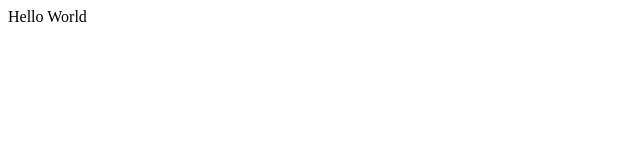
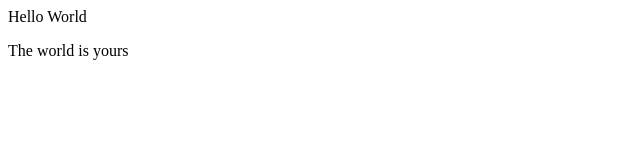
Before and after one commit to roesta07/demo-repo, a plain HTML site: page index.html in a window 1280 px wide. Shown: the whole page, without its empty margins (0-640 px from the left). Drawn offline with Linux system fonts and the light colour scheme.

Commit message:
conflict feature

```diff
--- a/index.html
+++ b/index.html
@@ -1 +1,2 @@
 <div>Hello World</div>
+<p>The world is yours</p>
```
